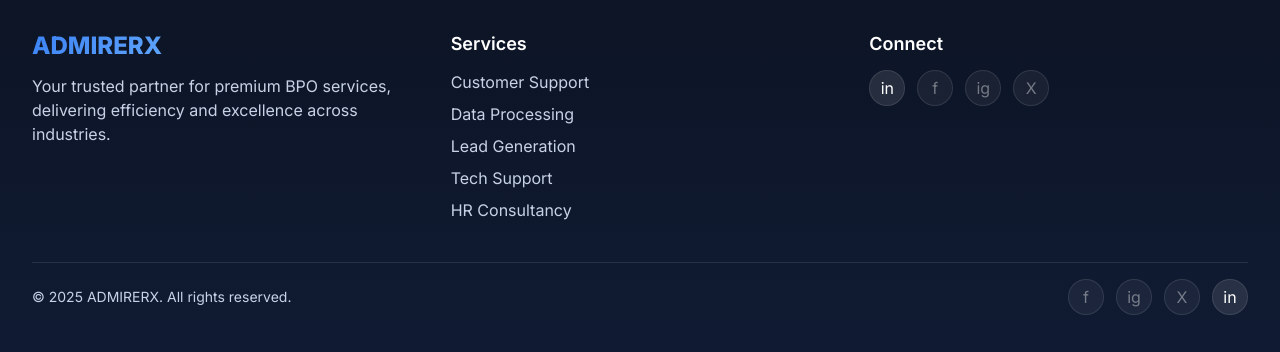
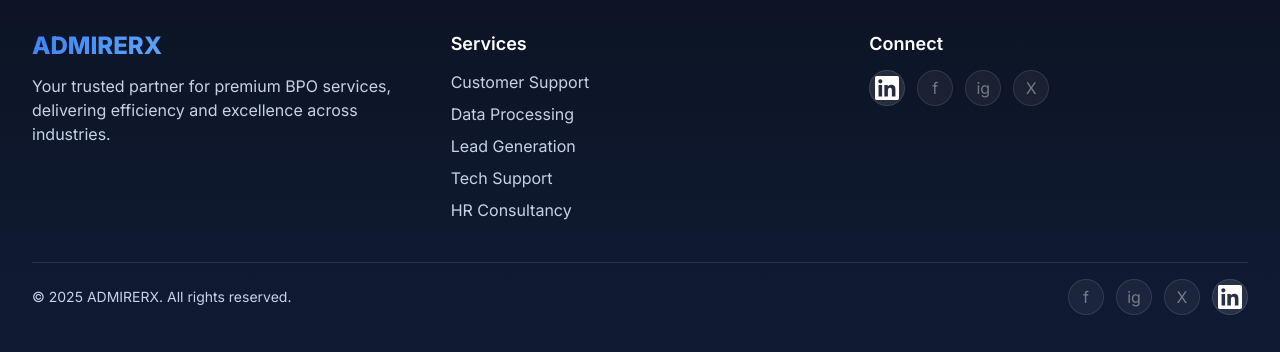
Before and after one commit to devr01499-ui/August, a Next.js app: page / in a window 1280 px wide. Shown: the part 3668-4020 px from the top of the page. Built offline with nearby package versions, Linux system fonts and the light colour scheme; no server answers.

Commit message:
Fix LinkedIn button link and disable other socials

```diff
--- a/components/Footer.tsx
+++ b/components/Footer.tsx
@@ -1,4 +1,11 @@
 'use client'
+
+// LinkedIn Icon Component
+const LinkedInIcon = ({ className }: { className?: string }) => (
+  <svg className={className} fill="currentColor" viewBox="0 0 24 24" aria-hidden="true">
+    <path d="M20.447 20.452h-3.554v-5.569c0-1.328-.027-3.037-1.852-3.037-1.853 0-2.136 1.445-2.136 2.939v5.667H9.351V9h3.414v1.561h.046c.477-.9 1.637-1.85 3.37-1.85 3.601 0 4.267 2.37 4.267 5.455v6.286zM5.337 7.433c-1.144 0-2.063-.926-2.063-2.065 0-1.138.92-2.063 2.063-2.063 1.14 0 2.064.925 2.064 2.063 0 1.139-.925 2.065-2.064 2.065zm1.782 13.019H3.555V9h3.564v11.452zM22.225 0H1.771C.792 0 0 .774 0 1.729v20.542C0 23.227.792 24 1.771 24h20.451C23.2 24 24 23.227 24 22.271V1.729C24 .774 23.2 0 22.222 0h.003z"/>
+  </svg>
+)
 
 export default function Footer() {
   return (
@@ -26,7 +33,9 @@
           <div>
             <h3 className="text-lg font-semibold">Connect</h3>
             <div className="mt-3 flex items-center gap-3">
-              <a aria-label="LinkedIn" href="https://www.linkedin.com/in/admirerx-private-limited-2b9491382?utm_source=share&utm_campaign=share_via&utm_content=profile&utm_medium=ios_app" target="_blank" rel="noreferrer" className="w-9 h-9 rounded-full bg-white/10 border border-white/10 flex items-center justify-center hover:bg-white/15">in</a>
+              <a href="https://www.linkedin.com/in/admirerx-private-limited-2b9491382?utm_source=share&utm_campaign=share_via&utm_content=profile&utm_medium=ios_app" target="_blank" rel="noopener noreferrer" className="w-9 h-9 rounded-full bg-white/10 border border-white/10 flex items-center justify-center hover:bg-white/15 transition-colors duration-200">
+                <LinkedInIcon className="h-6 w-6 hover:opacity-80" />
+              </a>
               <button aria-label="Facebook" disabled className="w-9 h-9 rounded-full bg-white/5 border border-white/10 text-white/40 flex items-center justify-center cursor-not-allowed">f</button>
               <button aria-label="Instagram" disabled className="w-9 h-9 rounded-full bg-white/5 border border-white/10 text-white/40 flex items-center justify-center cursor-not-allowed">ig</button>
               <button aria-label="Twitter" disabled className="w-9 h-9 rounded-full bg-white/5 border border-white/10 text-white/40 flex items-center justify-center cursor-not-allowed">X</button>
@@ -40,13 +49,12 @@
             <button aria-label="Instagram" disabled className="w-9 h-9 rounded-full bg-white/5 border border-white/10 text-white/40 flex items-center justify-center cursor-not-allowed">ig</button>
             <button aria-label="Twitter" disabled className="w-9 h-9 rounded-full bg-white/5 border border-white/10 text-white/40 flex items-center justify-center cursor-not-allowed">X</button>
             <a
-              aria-label="LinkedIn"
               href="https://www.linkedin.com/in/admirerx-private-limited-2b9491382?utm_source=share&utm_campaign=share_via&utm_content=profile&utm_medium=ios_app"
               target="_blank"
               rel="noopener noreferrer"
               className="w-9 h-9 rounded-full bg-white/10 border border-white/10 flex items-center justify-center hover:bg-white/15 transition-colors duration-200"
             >
-              in
+              <LinkedInIcon className="h-6 w-6 hover:opacity-80" />
             </a>
           </div>
         </div>
```
